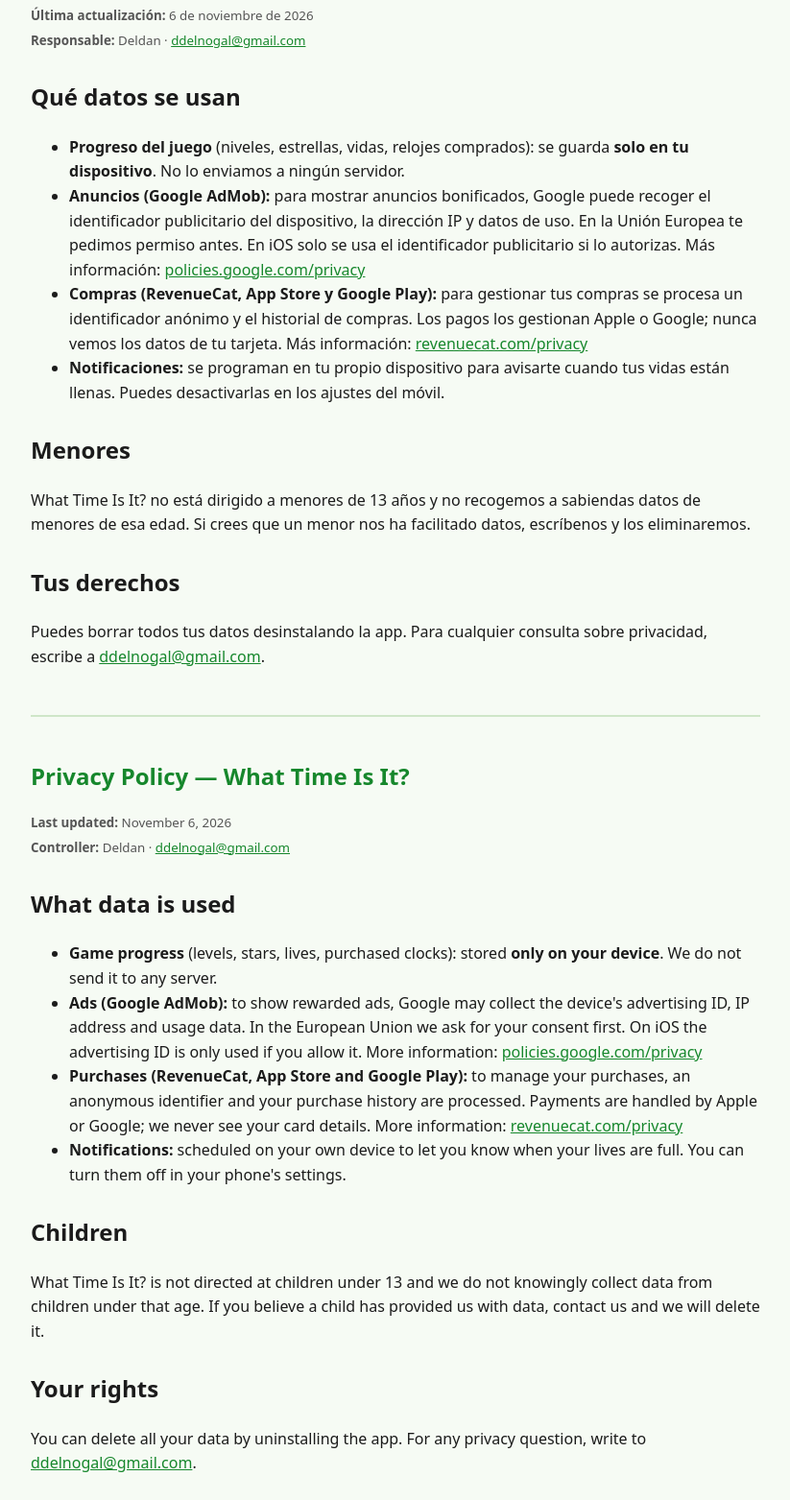
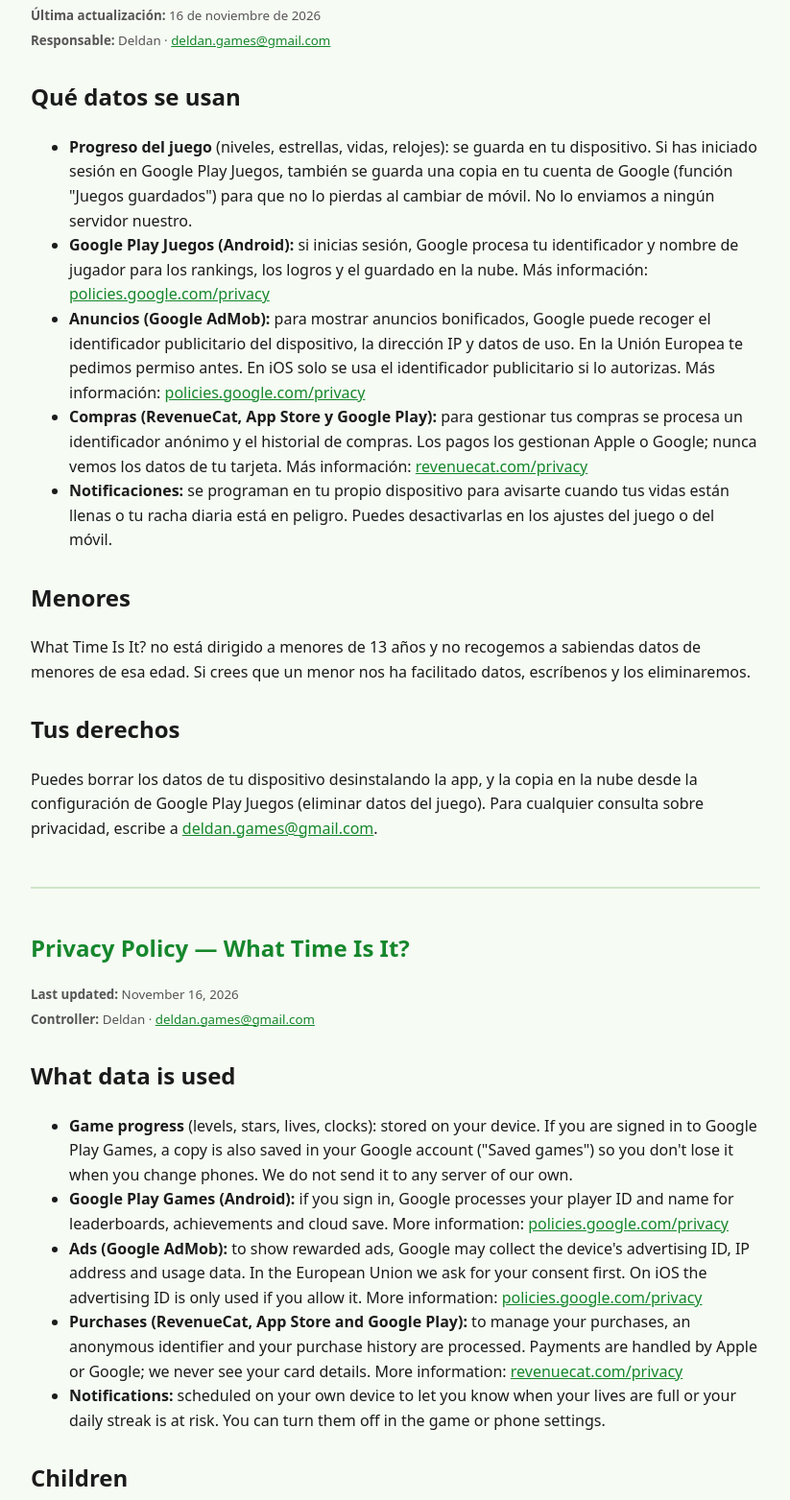
Before and after one commit to daniqed/whattimeisit, a plain HTML site: page index.html in a window 1280 px wide. Shown: the part 147-1710 px from the top of the page at 96% size, without its empty margins (228-1051 px from the left). Drawn offline with Linux system fonts and the light colour scheme.

Commit message:
Add files via upload

```diff
--- a/index.html
+++ b/index.html
@@ -6,35 +6,37 @@
 
 <section id="es">
 <h1>Política de privacidad — What Time Is It?</h1>
-<p><small><b>Última actualización:</b> 6 de noviembre de 2026<br><b>Responsable:</b> Deldan · <a href="mailto:ddelnogal@gmail.com">ddelnogal@gmail.com</a></small></p>
+<p><small><b>Última actualización:</b> 16 de noviembre de 2026<br><b>Responsable:</b> Deldan · <a href="mailto:deldan.games@gmail.com">deldan.games@gmail.com</a></small></p>
 <h2>Qué datos se usan</h2>
 <ul>
-<li><b>Progreso del juego</b> (niveles, estrellas, vidas, relojes comprados): se guarda <b>solo en tu dispositivo</b>. No lo enviamos a ningún servidor.</li>
+<li><b>Progreso del juego</b> (niveles, estrellas, vidas, relojes): se guarda en tu dispositivo. Si has iniciado sesión en Google Play Juegos, también se guarda una copia en tu cuenta de Google (función "Juegos guardados") para que no lo pierdas al cambiar de móvil. No lo enviamos a ningún servidor nuestro.</li>
+<li><b>Google Play Juegos (Android):</b> si inicias sesión, Google procesa tu identificador y nombre de jugador para los rankings, los logros y el guardado en la nube. Más información: <a href="https://policies.google.com/privacy">policies.google.com/privacy</a></li>
 <li><b>Anuncios (Google AdMob):</b> para mostrar anuncios bonificados, Google puede recoger el identificador publicitario del dispositivo, la dirección IP y datos de uso. En la Unión Europea te pedimos permiso antes. En iOS solo se usa el identificador publicitario si lo autorizas. Más información: <a href="https://policies.google.com/privacy">policies.google.com/privacy</a></li>
 <li><b>Compras (RevenueCat, App Store y Google Play):</b> para gestionar tus compras se procesa un identificador anónimo y el historial de compras. Los pagos los gestionan Apple o Google; nunca vemos los datos de tu tarjeta. Más información: <a href="https://www.revenuecat.com/privacy">revenuecat.com/privacy</a></li>
-<li><b>Notificaciones:</b> se programan en tu propio dispositivo para avisarte cuando tus vidas están llenas. Puedes desactivarlas en los ajustes del móvil.</li>
+<li><b>Notificaciones:</b> se programan en tu propio dispositivo para avisarte cuando tus vidas están llenas o tu racha diaria está en peligro. Puedes desactivarlas en los ajustes del juego o del móvil.</li>
 </ul>
 <h2>Menores</h2>
 <p>What Time Is It? no está dirigido a menores de 13 años y no recogemos a sabiendas datos de menores de esa edad. Si crees que un menor nos ha facilitado datos, escríbenos y los eliminaremos.</p>
 <h2>Tus derechos</h2>
-<p>Puedes borrar todos tus datos desinstalando la app. Para cualquier consulta sobre privacidad, escribe a <a href="mailto:ddelnogal@gmail.com">ddelnogal@gmail.com</a>.</p>
+<p>Puedes borrar los datos de tu dispositivo desinstalando la app, y la copia en la nube desde la configuración de Google Play Juegos (eliminar datos del juego). Para cualquier consulta sobre privacidad, escribe a <a href="mailto:deldan.games@gmail.com">deldan.games@gmail.com</a>.</p>
 </section>
 
 <hr>
 
 <section id="en" lang="en">
 <h1>Privacy Policy — What Time Is It?</h1>
-<p><small><b>Last updated:</b> November 6, 2026<br><b>Controller:</b> Deldan · <a href="mailto:ddelnogal@gmail.com">ddelnogal@gmail.com</a></small></p>
+<p><small><b>Last updated:</b> November 16, 2026<br><b>Controller:</b> Deldan · <a href="mailto:deldan.games@gmail.com">deldan.games@gmail.com</a></small></p>
 <h2>What data is used</h2>
 <ul>
-<li><b>Game progress</b> (levels, stars, lives, purchased clocks): stored <b>only on your device</b>. We do not send it to any server.</li>
+<li><b>Game progress</b> (levels, stars, lives, clocks): stored on your device. If you are signed in to Google Play Games, a copy is also saved in your Google account ("Saved games") so you don't lose it when you change phones. We do not send it to any server of our own.</li>
+<li><b>Google Play Games (Android):</b> if you sign in, Google processes your player ID and name for leaderboards, achievements and cloud save. More information: <a href="https://policies.google.com/privacy">policies.google.com/privacy</a></li>
 <li><b>Ads (Google AdMob):</b> to show rewarded ads, Google may collect the device's advertising ID, IP address and usage data. In the European Union we ask for your consent first. On iOS the advertising ID is only used if you allow it. More information: <a href="https://policies.google.com/privacy">policies.google.com/privacy</a></li>
 <li><b>Purchases (RevenueCat, App Store and Google Play):</b> to manage your purchases, an anonymous identifier and your purchase history are processed. Payments are handled by Apple or Google; we never see your card details. More information: <a href="https://www.revenuecat.com/privacy">revenuecat.com/privacy</a></li>
-<li><b>Notifications:</b> scheduled on your own device to let you know when your lives are full. You can turn them off in your phone's settings.</li>
+<li><b>Notifications:</b> scheduled on your own device to let you know when your lives are full or your daily streak is at risk. You can turn them off in the game or phone settings.</li>
 </ul>
 <h2>Children</h2>
 <p>What Time Is It? is not directed at children under 13 and we do not knowingly collect data from children under that age. If you believe a child has provided us with data, contact us and we will delete it.</p>
 <h2>Your rights</h2>
-<p>You can delete all your data by uninstalling the app. For any privacy question, write to <a href="mailto:ddelnogal@gmail.com">ddelnogal@gmail.com</a>.</p>
+<p>You can delete the data on your device by uninstalling the app, and the cloud copy from the Google Play Games settings (delete game data). For any privacy question, write to <a href="mailto:deldan.games@gmail.com">deldan.games@gmail.com</a>.</p>
 </section>
 </body></html>
```
